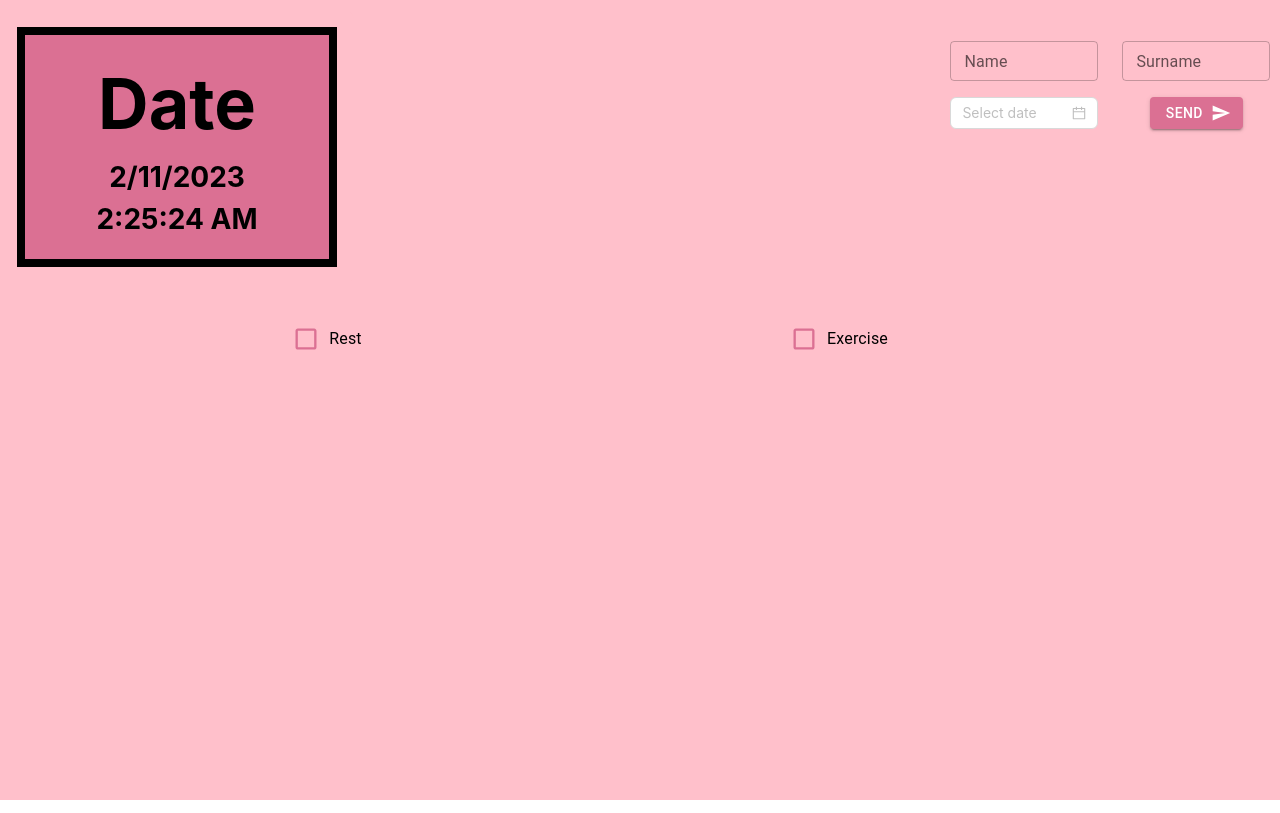
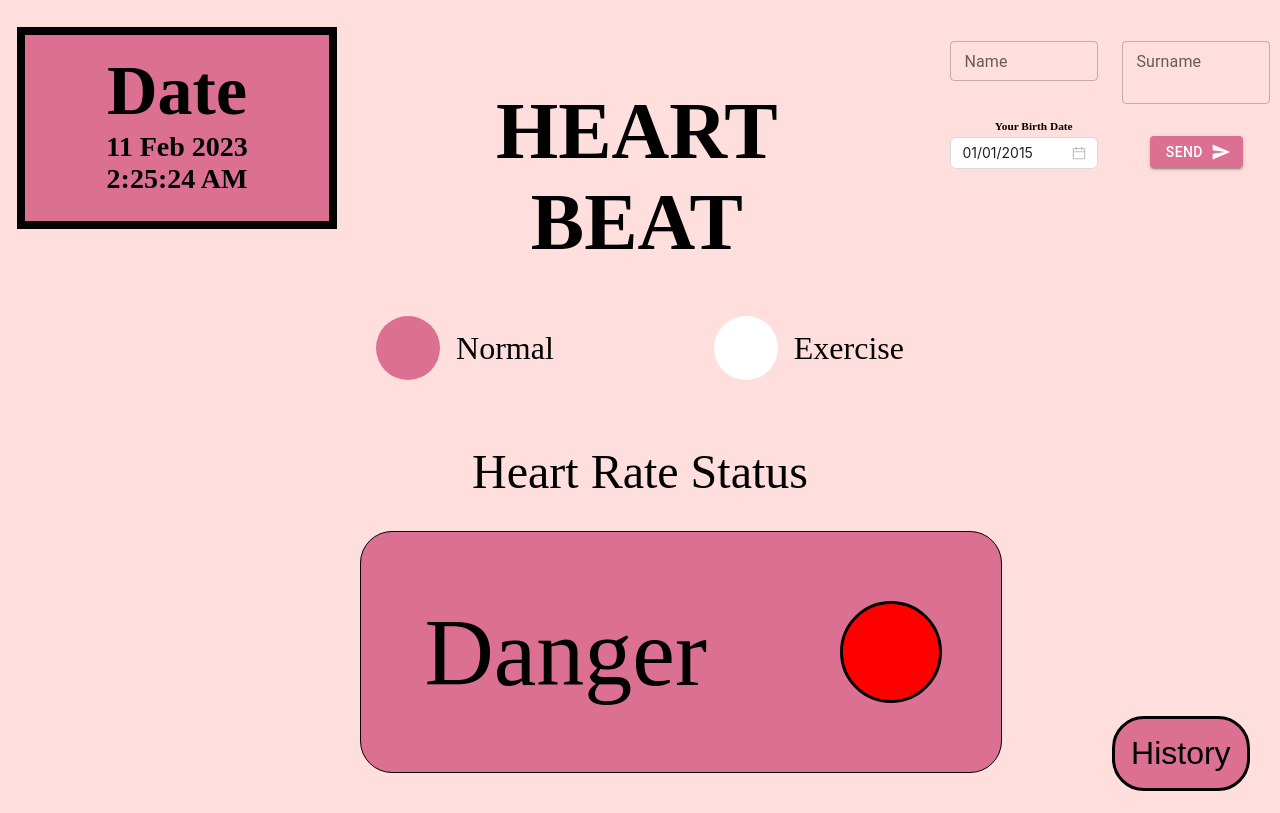
Before and after one commit to Exceed05-HeartBeat/Front-end, a React (Vite) app: page / in a window 1280 px wide. Built offline with nearby package versions, Linux system fonts and the light colour scheme.

Commit message:
Hello World (Prize)

```diff
--- a/src/App.css
+++ b/src/App.css
@@ -18,6 +18,19 @@
   filter: drop-shadow(0 0 2em #61dafbaa);
 }
 
+.History{
+  color: black;
+  font-size: 2rem;
+  border: 0.2rem solid black;
+  padding: 1rem;
+  background-color: palevioletred;
+  border-radius: 2rem;
+}
+
+.History:hover{
+  background-color: plum;
+}
+
 .Date{
   border: 0.5rem black solid;
   font-size: 500%;
@@ -26,18 +39,104 @@
   background-color: palevioletred;
   height: 10rem;
   padding-top: 1rem;
+  padding-bottom: 0.6rem;
+}
+
+.BD{
+  color: black;
+  font-size: 0.3cm;
+  width: 9rem;
+  padding-left: 0.3cm;
+  margin-bottom: 0.3rem;
+}
+
+.parentBox{
+  /* border: 1px solid black; */
+  max-width: 900px;
+  width: 100%;
+  margin: 0 auto;
+  margin-top: 11rem;
+  display: flex;
+  justify-content: center;
+  gap: 10rem;
+}
+
+.box{
+  /* border: 1px solid black; */
+  display: flex;
+  font-size: 2rem;
+  gap: 1rem;
+  align-items: center;
 }
 
 .status{
   color: black;
+  width: 4rem;
+  height: 4rem;
+  background-color: white;
+  border-radius: 100%;
 }
+
+.box_HR{
+  /* border: 1px solid black; */
+  margin-top: 4rem;
+}
+
+.HR{
+  /* border: 1px solid black; */
+  font-size: 3rem;
+}
+
+.HR_Card{
+  border: 1px solid black;
+  width: 40rem;
+  height: 15rem;
+  margin-left: 20rem;
+
+  display: flex;
+  justify-content: center;
+  flex-direction: row;
+  align-items: center;
+  margin-top: 2rem;
+  background-color: palevioletred;
+  gap: 6rem;
+  border-radius: 2rem;
+}
+
+.Heart{
+  font-size: 5rem;
+  color: black;
+}
+
+.St{
+  width: 6rem;
+  height: 6rem;
+  /* margin-top: 4.3rem; */
+  background-color:#ffdfdd;
+  border-radius: 5rem;
+  margin-right: 1rem;
+  border: 3px solid black;
+
+}
+
+.Cd{
+  /* border: 1px solid black; */
+  font-size: 6rem;
+  width: 50%;
+  /* margin-top: 30px; */
+  display: flex;
+  justify-content: left;
+  margin-left: 1.3rem;
+}
+
+
 
 .send{
   background-color: palevioletred;
 }
 
 body{
-  background-color: pink;
+  background-color: #ffdfdd;
 }
 
 .tm{
--- a/src/App.jsx
+++ b/src/App.jsx
@@ -1,33 +1,45 @@
 import { useState } from 'react'
-import reactLogo from './assets/react.svg'
 import './App.css'
 import * as React from 'react';
 import Typography from '@mui/material/Typography';
 import Box from '@mui/material/Box';
 import TextField from '@mui/material/TextField';
 import { Grid } from '@mui/material';
-import BasicCard from './Card';
-import { CenterFocusStrong } from '@mui/icons-material';
 import { useEffect } from 'react';
 import Button from '@mui/material/Button';
-import DeleteIcon from '@mui/icons-material/Delete';
 import SendIcon from '@mui/icons-material/Send';
-import Stack from '@mui/material/Stack';
-import { color } from '@mui/system';
-import { yellow } from '@mui/material/colors';
-import Checkbox from '@mui/material/Checkbox';
-import FormGroup from '@mui/material/FormGroup';
-import FormControlLabel from '@mui/material/FormControlLabel';
-import FormControl from '@mui/material/FormControl';
-import FormLabel from '@mui/material/FormLabel';
-import { styled } from '@mui/material/styles';
-import { DatePicker, Space } from 'antd';
+import dayjs from 'dayjs';
+import customParseFormat from 'dayjs/plugin/customParseFormat';
+import { DatePicker } from 'antd';
+import { Space } from 'antd';
+dayjs.extend(customParseFormat);
+
+const months = ["Jan","Feb","Mar","Apr","May","Jun","Jul","Aug","Sep","Oct","Nov","Dec"]
+const CR=["green","yellow","red"]
+const ST=["Normal","Warning","Danger"]
 
 
 function App() {
-  const [count, setCount] = useState(0)
+  const [status,setStatus] = useState(1)
+  // dayjs.extend(customParseFormat);
+  const [cr,setCr] = useState(false)
+  const [cr2,setCr2] = useState(2)
+
+  // useEffect(()=>{
+
+  // })
+  const { RangePicker } = DatePicker;
+  const dateFormat = 'YYYY/MM/DD';
+  const weekFormat = 'MM/DD';
+  const monthFormat = 'YYYY/MM';
+  const dateFormatList = ['DD/MM/YYYY', 'DD/MM/YY'];
+  const customFormat = (value) => `custom format: ${value.format(dateFormat)}`;
+  const customWeekStartEndFormat = (value) =>
+    `${dayjs(value).startOf('week').format(weekFormat)} ~ ${dayjs(value)
+      .endOf('week')
+      .format(weekFormat)}`;
   // setState({ stateName : updatedStateValue })
-  var [date,setDate] = useState(new Date());
+  const [date,setDate] = useState(new Date());
   const label = { inputProps: { 'aria-label': 'Checkbox demo' } };
   const vl = {}
   const onChange = (date, dateString) => {
@@ -40,12 +52,16 @@ function App() {
         }
 
     });
+
+  const redBox = {
+    "backgroundColor":"palevioletred"
+  }
+  const StatusBox = {
+    "backgroundColor": CR[cr2]
+  }
   return (
     <>
-      {/* <Grid item xs={6} md={8}>
-
-     </Grid> */}
-     <Typography
+      <Typography
       component="div"
       variant="body1"
       style={{
@@ -83,7 +99,7 @@ function App() {
           size='small'
           // InputLabelProps={{style: {fontSize: 10}}}
           label="Name"
-          placeholder="Chawonvit"
+          placeholder="Ex.Chawonvit"
 
           multiline
         />
@@ -97,43 +113,26 @@ function App() {
           size='small'
           // InputLabelProps={{style: {fontSize: 10}}}
           label="Surname"
-          placeholder="Chomvorawong"
+          placeholder="Ex.Chomvorawong"
           multiline
         />
       </Grid>
       <Grid item xs={12}></Grid>
       <Grid item xs={6}>
+        <div>
+         <div className='BD'>
+          Your Birth Date
+          </div>
+          {/* // <label for="start"> */}
+          <Space direction="vertical" size={12}>
 
-          {/* // <label for="start"> */}
-          <Space direction="vertical">
-            <DatePicker onChange={onChange} />
-            {/* <DatePicker onChange={onChange} picker="week" />
-            <DatePicker onChange={onChange} picker="month" />
-            <DatePicker onChange={onChange} picker="quarter" />
-            <DatePicker onChange={onChange} picker="year" /> */}
+           <DatePicker defaultValue={dayjs('01/01/2015', dateFormatList[0])} format={dateFormatList} />
+
           </Space>
-          {/* // onChange={(e) => { */}
-          {/* //   if(e.target.value < 0){ */}
-          {/* //     e.target.value=0
-          //   }
-          //   else { */}
-          {/* //     console.log(e.target.value)
-          //   }
-          // }}
-          // id="outlined-number"
-          // label="Age"
-          // type="number"
-          // placeholder="1"
-          // inputProps={{ min: 0 }}
-          // size='small'
-          // InputLabelProps={{ */}
-          {/* //   shrink: true,
-          // }}
-        /> */}
-        {/* <p>`${e.target.value}`</p> */}
-        {/* <input type="number" min="0"/> */}
+          </div>
       </Grid>
       <Grid item xs={6}>
+        <br></br>
       <Button style={{backgroundColor: "palevioletred", height: "2rem"}} variant="contained" endIcon={<SendIcon />}>
         Send
       </Button>
@@ -144,11 +143,11 @@ function App() {
      <Box
         sx={{
           bgcolor: (theme) =>
-            theme.palette.mode === 'dark' ? '#101010' : 'pink',
+            theme.palette.mode === 'dark' ? '#101010' : '#ffdfdd',
           color: (theme) => (theme.palette.mode === 'dark' ? 'grey.300' : 'grey.50'),
           border: '1px solid',
           borderColor: (theme) =>
-            theme.palette.mode === 'dark' ? 'grey.800' : 'pink',
+            theme.palette.mode === 'dark' ? 'grey.800' : '#ffdfdd',
           p: 2,
           borderRadius: 2,
           fontSize: '0.875rem',
@@ -165,72 +164,97 @@ function App() {
         Date
         <br></br>
         <div className='tm'>
-        {date.toLocaleDateString()}
+        {new Date().getDate()} {months[new Date().getMonth()]} {new Date().getFullYear()}
         <br></br>
         {date.toLocaleTimeString()}
         </div>
       </div>
       </Box>
-      <Box
+      <div className='parentBox'>
+        <div className='box'>
+          <div className='status' style={status ? redBox : null}>
+
+          </div>
+          <div>
+          Normal
+          </div>
+        </div>
+        <div className='box'>
+          <div className='status' style={status ? null: redBox}>
+
+          </div>
+          <div>
+          Exercise
+          </div>
+        </div>
+      </div>
+      <div className='box_HR'>
+        <div className='HR'>
+
+        Heart Rate Status
+
+        </div>
+      </div>
+
+      <div className='HR_Card'>
+        <div className='Cd' >
+        {ST[cr2]}
+        </div>
+        <div className='St' style={cr? null:StatusBox} >
+        </div>
+        </div>
+        <Box
         sx={{
           bgcolor: (theme) =>
-            theme.palette.mode === 'dark' ? '#101010' :  'none',
-          color: (theme) => (theme.palette.mode === 'dark' ? 'grey.300' : 'none'),
+            theme.palette.mode === 'dark' ? '#101010' : 'none',
+          color: (theme) => (theme.palette.mode === 'dark' ? 'grey.300' : 'grey.50'),
           border: 'none 1px solid',
           borderColor: (theme) =>
-            theme.palette.mode === 'dark' ? 'grey.800' : 'none',
+            theme.palette.mode === 'dark' ? 'grey.800' : 'pink',
           p: 2,
           borderRadius: 2,
           fontSize: '0.875rem',
           fontWeight: '700',
           position: 'absolute',
-          top: 300,
-          right: '60%',
+          top: 70,
+          left: '36%',
           zIndex: 'tooltip',
           width: '25%'
           // height: ''
         }}
       >
-        <div className='status'>
-       <FormControlLabel
-          value="end"
-          control={<Checkbox sx={{ '& .MuiSvgIcon-root': { fontSize: 28,color: 'palevioletred' } }}/>}
-          label="Rest"
-          labelPlacement="end"
-        />
+        <div className='Heart'>
+        HEART BEAT
         </div>
       </Box>
       <Box
         sx={{
           bgcolor: (theme) =>
-            theme.palette.mode === 'dark' ? '#101010' :  'none',
-          color: (theme) => (theme.palette.mode === 'dark' ? 'grey.300' : 'none'),
+            theme.palette.mode === 'dark' ? '#101010' : 'none',
+          color: (theme) => (theme.palette.mode === 'dark' ? 'grey.300' : 'grey.50'),
           border: 'none 1px solid',
           borderColor: (theme) =>
-            theme.palette.mode === 'dark' ? 'grey.800' : 'none',
+            theme.palette.mode === 'dark' ? 'grey.800' : 'pink',
           p: 2,
           borderRadius: 2,
           fontSize: '0.875rem',
           fontWeight: '700',
           position: 'absolute',
-          top: 300,
-          right: '20%',
+          top: 700,
+          left: '85%',
           zIndex: 'tooltip',
-          width: '25%'
+          width: '12%'
           // height: ''
         }}
       >
-        <div className='status'>
-       <FormControlLabel
-          value="end"
-          control={<Checkbox sx={{ '& .MuiSvgIcon-root': { fontSize: 28,color: 'palevioletred' } }}/>}
-          label="Exercise"
-          labelPlacement="end"
-        />
+
+      <button className='History'>
+        <div >
+        History
         </div>
+        </button>
       </Box>
     </>
   )
 }
-
 export default App
--- a/src/index.css
+++ b/src/index.css
@@ -1,4 +1,4 @@
-:root {
+/* :root {
   font-family: Inter, system-ui, Avenir, Helvetica, Arial, sans-serif;
   line-height: 1.5;
   font-weight: 400;
@@ -66,4 +66,4 @@ button:focus-visible {
   button {
     background-color: #f9f9f9;
   }
-}
+} */
```
